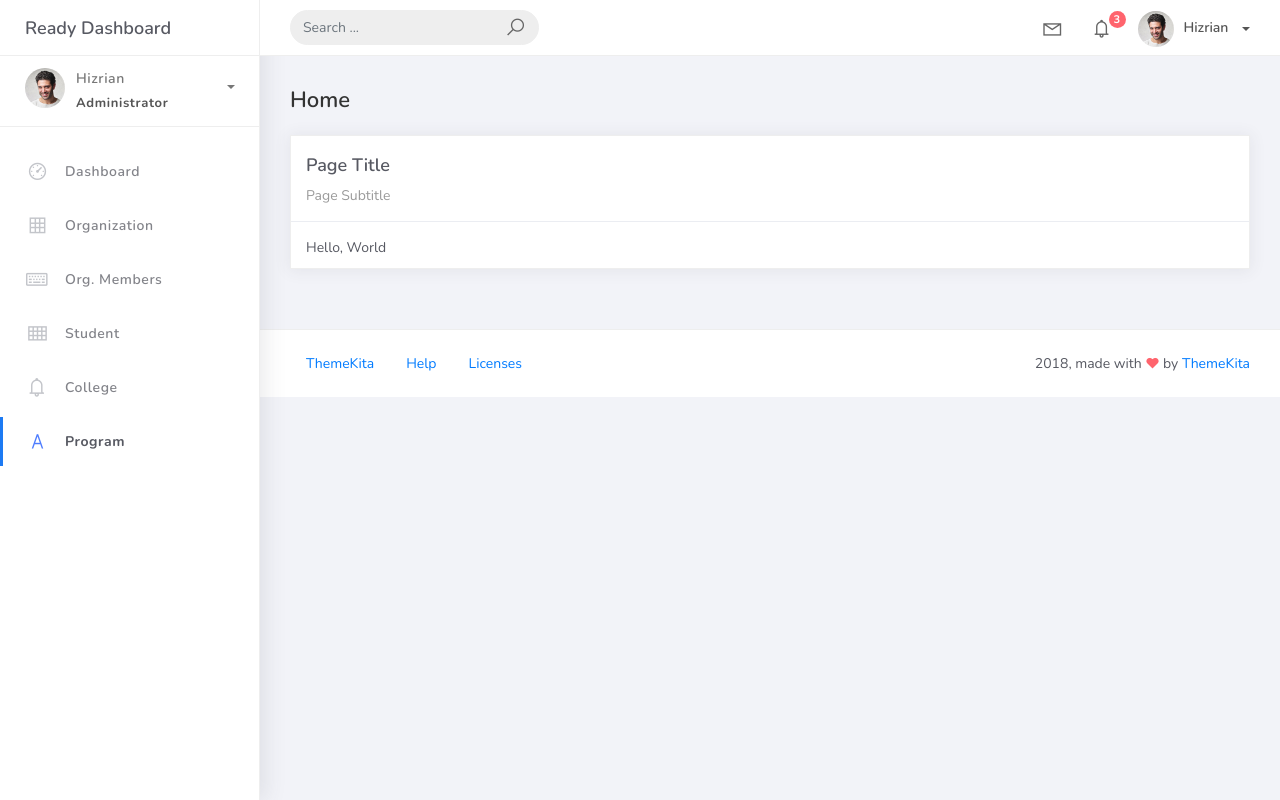
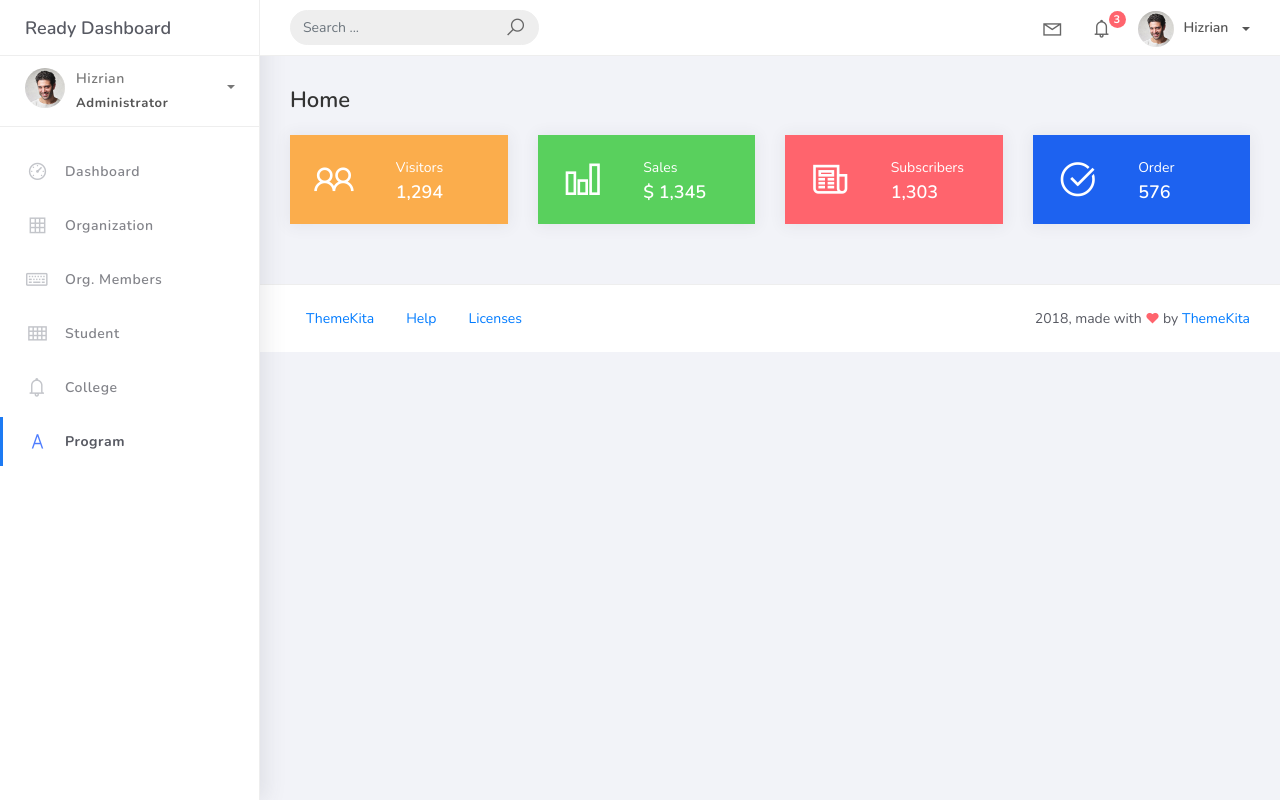
Before and after one commit to mosshead19/PSUsphere, a Django app: page / in a window 1280 px wide. Run offline with Django 5.2, Linux system fonts and the light colour scheme; some libraries are stand-ins or nearby versions.

Commit message:
modify home.html

```diff
--- a/projectsite/templates/home.html
+++ b/projectsite/templates/home.html
@@ -1,15 +1,89 @@
-{% extends 'base.html' %} {% load static %} {% block content %}
+{% extends 'base.html' %}
+{% load static %}
+
+{% block content %}
 <div class="content">
     <div class="container-fluid">
         <h4 class="page-title">Home</h4>
+
         <div class="row">
-            <div class="col-md-12">
-                <div class="card">
-                    <div class="card-header">
-                        <div class="card-title">Page Title</div>
-                        <div class="card-category">Page Subtitle</div>
+            <div class="col-md-3">
+                <div class="card card-stats card-warning">
+                    <div class="card-body">
+                        <div class="row">
+                            <div class="col-5">
+                                <div class="icon-big text-center">
+                                    <i class="la la-users"></i>
+                                </div>
+                            </div>
+                            <div class="col-7 d-flex align-items-center">
+                                <div class="numbers">
+                                    <p class="card-category">Visitors</p>
+                                    <h4 class="card-title">1,294</h4>
+                                </div>
+                            </div>
+                        </div>
                     </div>
-                    <div class="card-body">Hello, World</div>
+                </div>
+            </div>
+
+            <div class="col-md-3">
+                <div class="card card-stats card-success">
+                    <div class="card-body">
+                        <div class="row">
+                            <div class="col-5">
+                                <div class="icon-big text-center">
+                                    <i class="la la-bar-chart"></i>
+                                </div>
+                            </div>
+                            <div class="col-7 d-flex align-items-center">
+                                <div class="numbers">
+                                    <p class="card-category">Sales</p>
+                                    <h4 class="card-title">$ 1,345</h4>
+                                </div>
+                            </div>
+                        </div>
+                    </div>
+                </div>
+            </div>
+
+            <div class="col-md-3">
+                <div class="card card-stats card-danger">
+                    <div class="card-body">
+                        <div class="row">
+                            <div class="col-5">
+                                <div class="icon-big text-center">
+                                    <i class="la la-newspaper-o"></i>
+                                </div>
+                            </div>
+                            <div class="col-7 d-flex align-items-center">
+                                <div class="numbers">
+                                    <p class="card-category">Subscribers</p>
+                                    <h4 class="card-title">1,303</h4>
+                                </div>
+                            </div>
+                        </div>
+                    </div>
+                </div>
+            </div>
+
+            <div class="col-md-3">
+                <div class="card card-stats card-primary">
+                    <div class="card-body">
+                        <div class="row">
+                            <div class="col-5">
+                                <div class="icon-big text-center">
+                                    <i class="la la-check-circle"></i>
+                                </div>
+                            </div>
+                            <div class="col-7 d-flex align-items-center">
+                                <div class="numbers">
+                                    <p class="card-category">Order</p>
+                                    <h4 class="card-title">576</h4>
+                                </div>
+                            </div>
+                        </div>
+                    </div>
                 </div>
             </div>
         </div>
```
